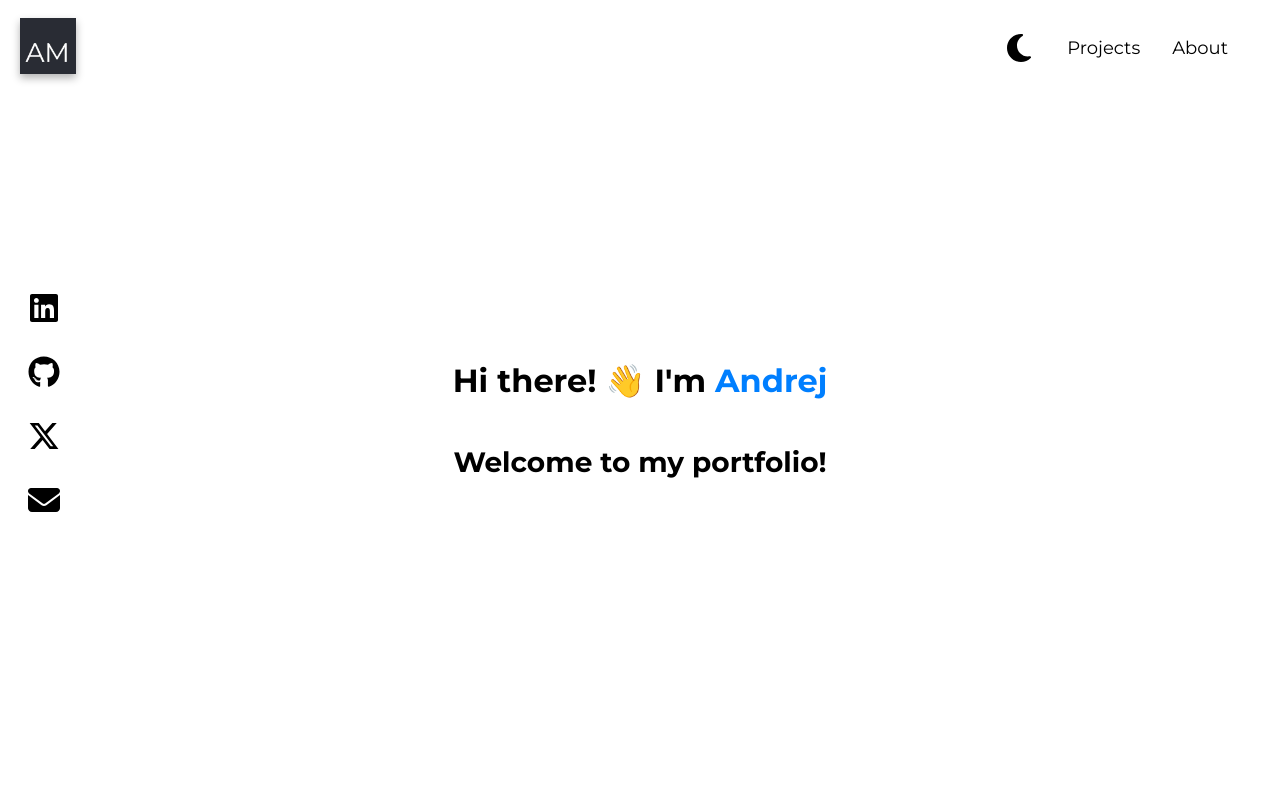
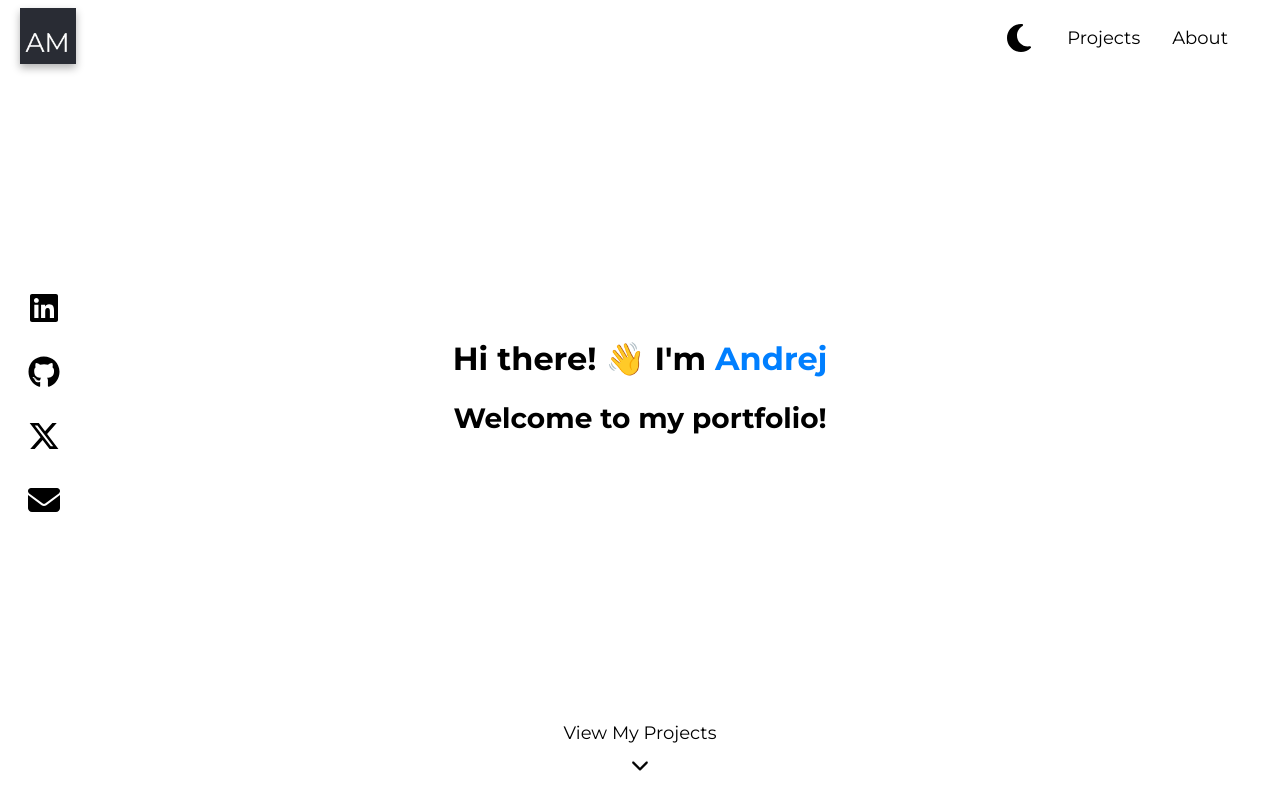
Before and after one commit to andrejcode/portfolio, a React (Vite) app: page / in a window 1280 px wide. Shown: the top 800 px of the page. Built offline with nearby package versions, Linux system fonts and the light colour scheme.

Commit message:
Enhance header layout with flexbox and add projects link with animation

```diff
--- a/src/components/Header/Header.css
+++ b/src/components/Header/Header.css
@@ -1,6 +1,9 @@
 #home {
   height: 100vh;
   padding: 0 20px;
+  display: flex;
+  flex-direction: column;
+  justify-content: space-between;
 }
 
 .logo {
@@ -10,11 +13,14 @@
 }
 
 .logo-and-nav {
-  padding-top: 20px;
   display: flex;
   justify-content: space-between;
   align-items: center;
   height: 56px;
+}
+
+.logo-and-nav > div {
+  margin-top: 20px;
 }
 
 .theme-and-nav {
@@ -24,19 +30,57 @@
 }
 
 .home-text {
-  height: calc(100% - 110px);
+  height: auto;
   display: flex;
   flex-direction: column;
   justify-content: center;
   align-items: center;
+  line-height: 0.5;
 }
 
 .home-name {
   color: var(--accent-color);
 }
 
+.projects-link {
+  display: flex;
+  flex-direction: column;
+  align-items: center;
+  text-decoration: none;
+  color: var(--text-color);
+  font-size: 18px;
+  margin-bottom: 20px;
+}
+
+.projects-link a {
+  text-decoration: none;
+  color: inherit;
+}
+
+.projects-link:hover {
+  text-decoration: underline;
+}
+
+.arrow-down {
+  margin-top: 12px;
+  animation: moveUpDown 1s infinite alternate;
+}
+
+@keyframes moveUpDown {
+  0% {
+    transform: translateY(0);
+  }
+  100% {
+    transform: translateY(-10px);
+  }
+}
+
 @media (max-width: 768px) {
   #home {
     padding: 0 16px;
   }
+
+  .projects-link {
+    font-size: 16px;
+  }
 }
--- a/src/components/Header/Header.jsx
+++ b/src/components/Header/Header.jsx
@@ -2,6 +2,7 @@ import ThemeToggle from '@/components/ThemeToggle/ThemeToggle';
 import NavLinks from '../NavLinks/NavLinks';
 import MobileMenu from '../MobileMenu/MobileMenu';
 import SocialIcons from '../SocialIcons/SocialIcons';
+import { IoIosArrowDown } from 'react-icons/io';
 import logo from '@/assets/logo.webp';
 import './Header.css';
 
@@ -33,6 +34,11 @@ export default function Header() {
       <div className="hide-mobile desktop-social-icons">
         <SocialIcons />
       </div>
+
+      <a className="projects-link" href="#projects">
+        View My Projects
+        <IoIosArrowDown size={24} className="arrow-down" />
+      </a>
     </header>
   );
 }
```
